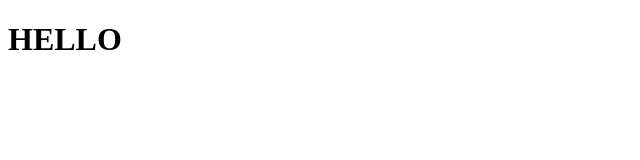
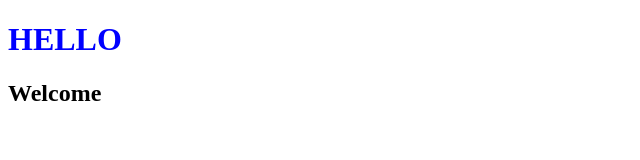
Before and after one commit to salbatti/new, a plain HTML site: page index.html in a window 1280 px wide. Shown: the whole page, without its empty margins (0-640 px from the left). Drawn offline with Linux system fonts and the light colour scheme.

Commit message:
heading add

```diff
--- a/index.html
+++ b/index.html
@@ -4,9 +4,10 @@
     <meta charset="UTF-8">
     <meta name="viewport" content="width=device-width, initial-scale=1.0">
     <title>Document</title>
-    <!-- <link rel="stylesheet" href="./style.css"> -->
+    <link rel="stylesheet" href="./style.css">
 </head>
 <body>
     <h1>HELLO</h1>
+    <h2>Welcome</h2>
 </body>
 </html>
--- a/style.css
+++ b/style.css
@@ -0,0 +1,3 @@
+h1{
+    color: blue;
+}
```
